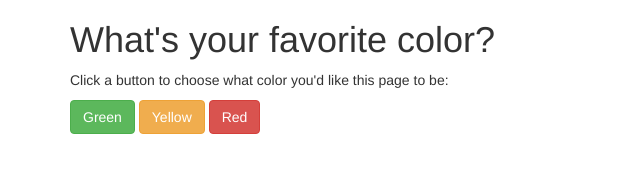
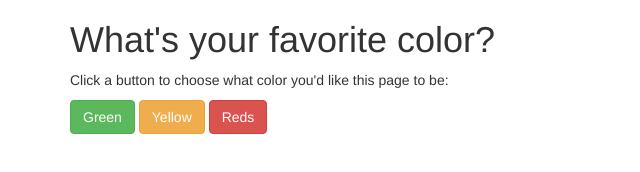
Before and after one commit to SPdowns/colors, a plain HTML site: page index.html in a window 1280 px wide. Shown: the full height of the page, 0-640 px from the left. Drawn offline with Linux system fonts and the light colour scheme.

Commit message:
try 2nd demo method

```diff
--- a/index.html
+++ b/index.html
@@ -13,7 +13,7 @@
 
       <button class="btn btn-success" id="green">Green</button>
       <button class="btn btn-warning" id="yellow">Yellow</button>
-      <button class="btn btn-danger" id="red">Red</button>
+      <button class="btn btn-danger" id="red">Reds</button>
     </div>
   </body>
 </html>
```
